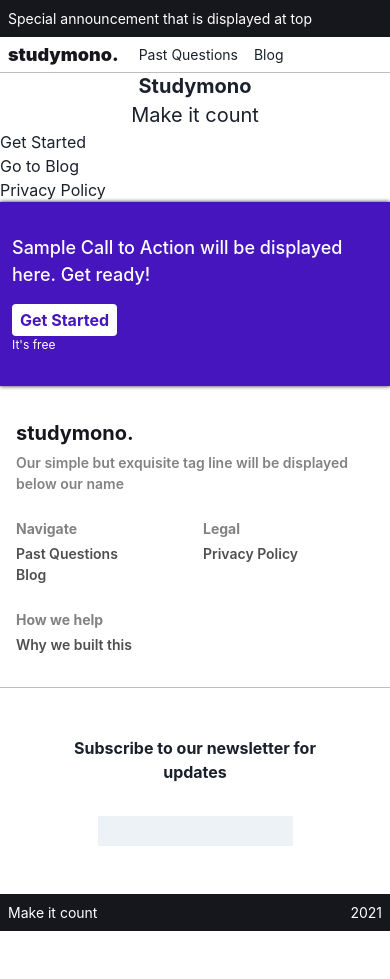
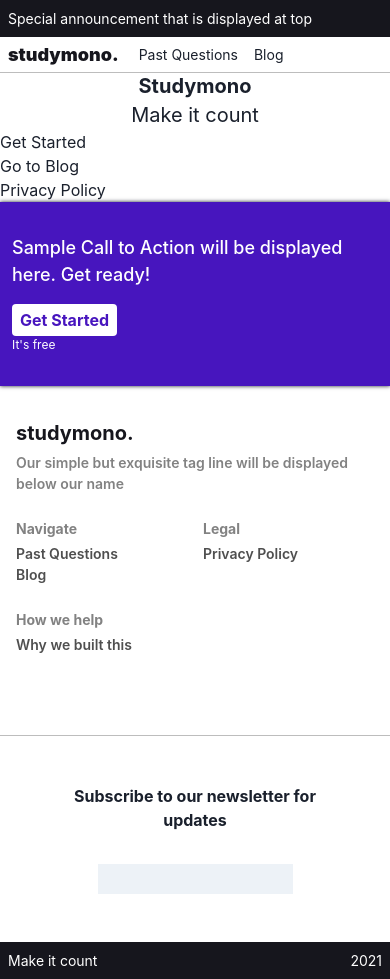
Before and after one commit to okezieuc/studymono-stale, a Next.js app: page / in a window 390 px wide. Before the commit the page ends 931 px from the top, so only its background shows below. Built offline with nearby package versions, Linux system fonts and the light colour scheme.

Commit message:
Added extra padding below footer on mobile

```diff
--- a/src/components/Footer.js
+++ b/src/components/Footer.js
@@ -8,7 +8,7 @@ export const Footer = ({hideTop = false}) => <Box>
 	<SimpleGrid columns={[2, null, 4]} spacingX={[4, null,10]} spacingY={[6, null,10]}
 		px={[4, null, 12]} py={[8, null, 20]} borderBottom="1px solid"
 		borderTop={hideTop ? "none" : "1px solid"} color="tint.600" fontWeight="semibold"
-		fontSize={["sm", null, "lg"]} borderColor="tint.400">
+		fontSize={["sm", null, "lg"]} borderColor="tint.400" pb={[20, null, 20]}>
 		<Box gridColumn={["span 2", null, "span 1"]}>
 			<Text fontSize={["xl", null, "3xl"]} fontWeight="bold" mb={["1", null, "4"]} color="black">studymono.</Text>
 			<Text fontSize={["sm", null, "md"]} fontWeight="semibold"
```
